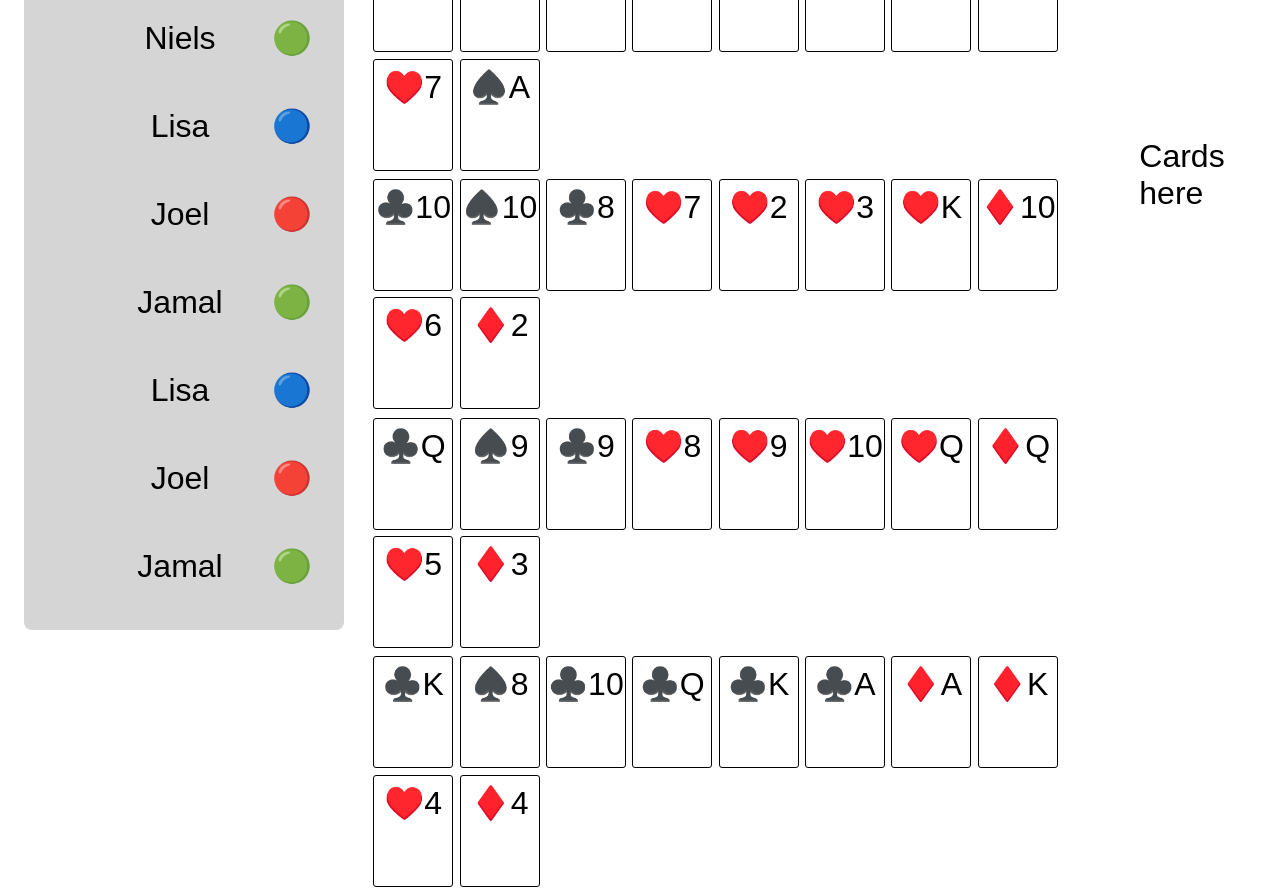
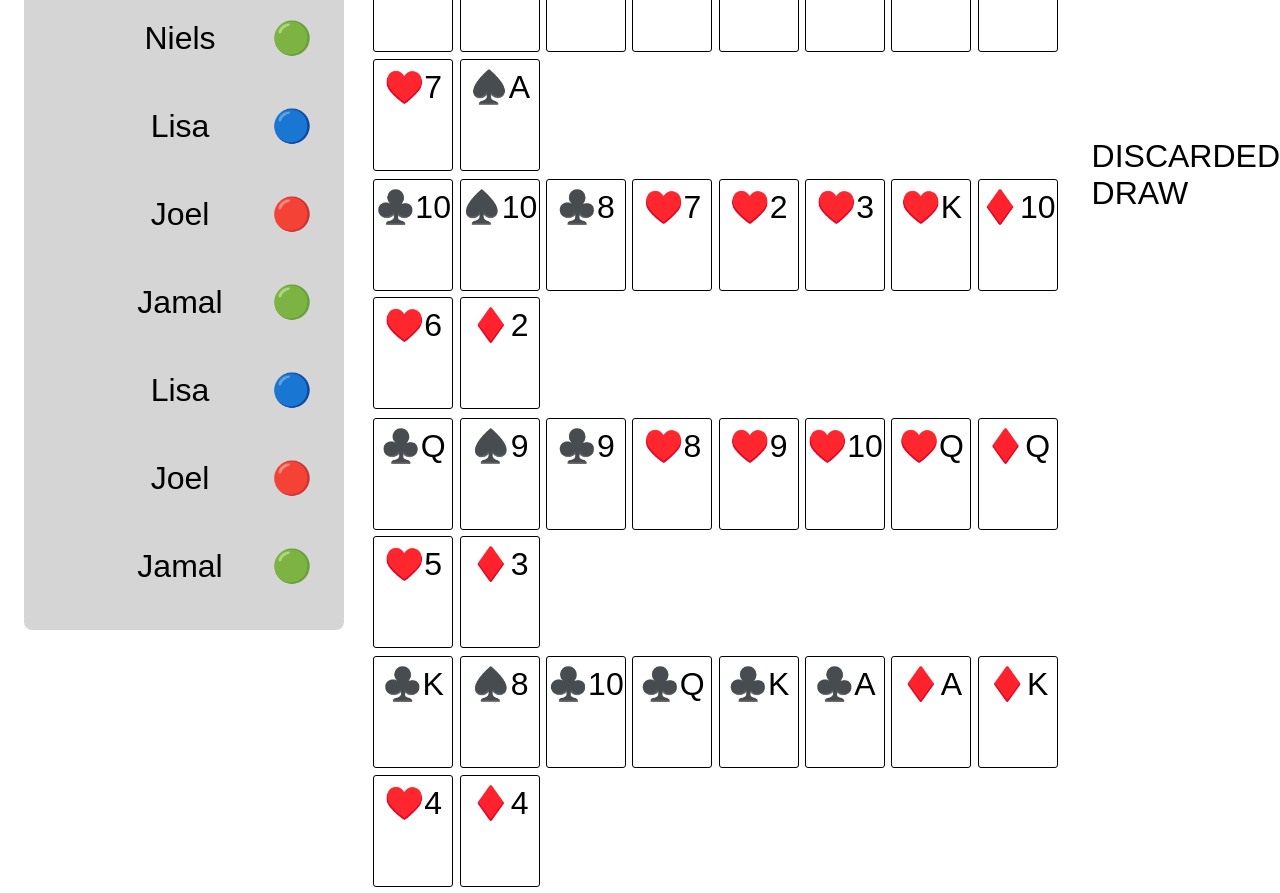
Before and after one commit to MaK-Sandbox/sequence-react, a React (Vite) app: page / in a window 1280 px wide. Shown: the part 1020-1913 px from the top of the page. Built offline with nearby package versions, Linux system fonts and the light colour scheme.

Commit message:
Add shuffled deck and draw and discard piles

```diff
--- a/src/App.jsx
+++ b/src/App.jsx
@@ -26,9 +26,17 @@ function App() {
         players={players}
         setPlayers={setPlayers}
       />
-      <Cards />
+      <Cards drawCard={drawCard} />
     </div>
   );
+
+  function drawCard() {
+    const pile = [...drawPile];
+    const card = pile.pop();
+
+    setDrawPile(pile);
+    return card;
+  }
 }
 
 export default App;
--- a/src/Component/Cards.jsx
+++ b/src/Component/Cards.jsx
@@ -1,7 +1,14 @@
 import "./Cards.css";
+import DiscardPile from "./DiscardPile";
+import DrawPile from "./DrawPile";
 
-function Cards() {
-  return <div>Cards here</div>;
+function Cards({ drawCard }) {
+  return (
+    <div>
+      <DiscardPile />
+      <DrawPile drawCard={drawCard} />
+    </div>
+  );
 }
 
 export default Cards;
--- /dev/null
+++ b/src/Component/DiscardPile.jsx
@@ -0,0 +1,5 @@
+function DiscardPile(props) {
+  return <div>DISCARDED</div>;
+}
+
+export default DiscardPile;
--- /dev/null
+++ b/src/Component/DrawPile.jsx
@@ -0,0 +1,14 @@
+function DrawPile({ drawCard }) {
+  return (
+    <div
+      onClick={() => {
+        const card = drawCard();
+        console.log(card);
+      }}
+    >
+      DRAW
+    </div>
+  );
+}
+
+export default DrawPile;
--- a/src/main.jsx
+++ b/src/main.jsx
@@ -41,6 +41,7 @@ window.players = [
     token: "🔵",
     startedCurrentRound: true,
     isActivePlayer: true,
+    isYou: true,
   },
   {
     name: "Eva",
```
